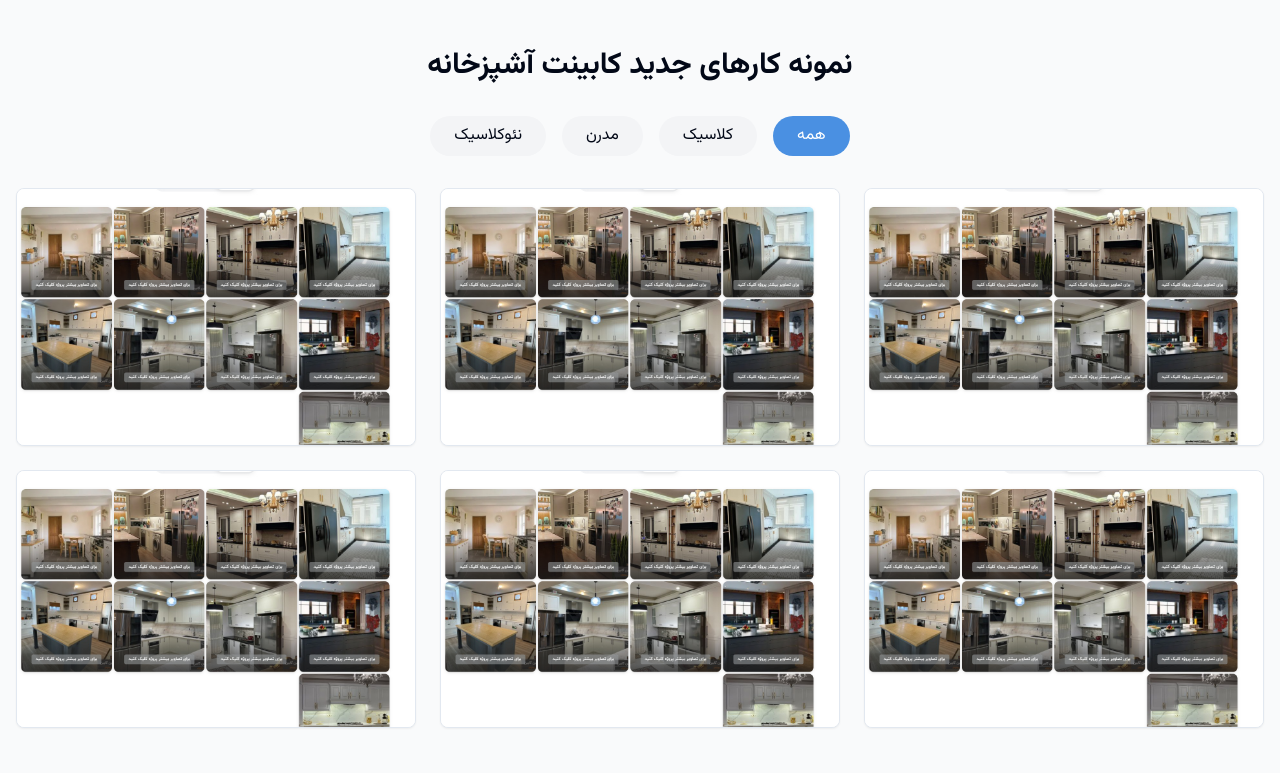
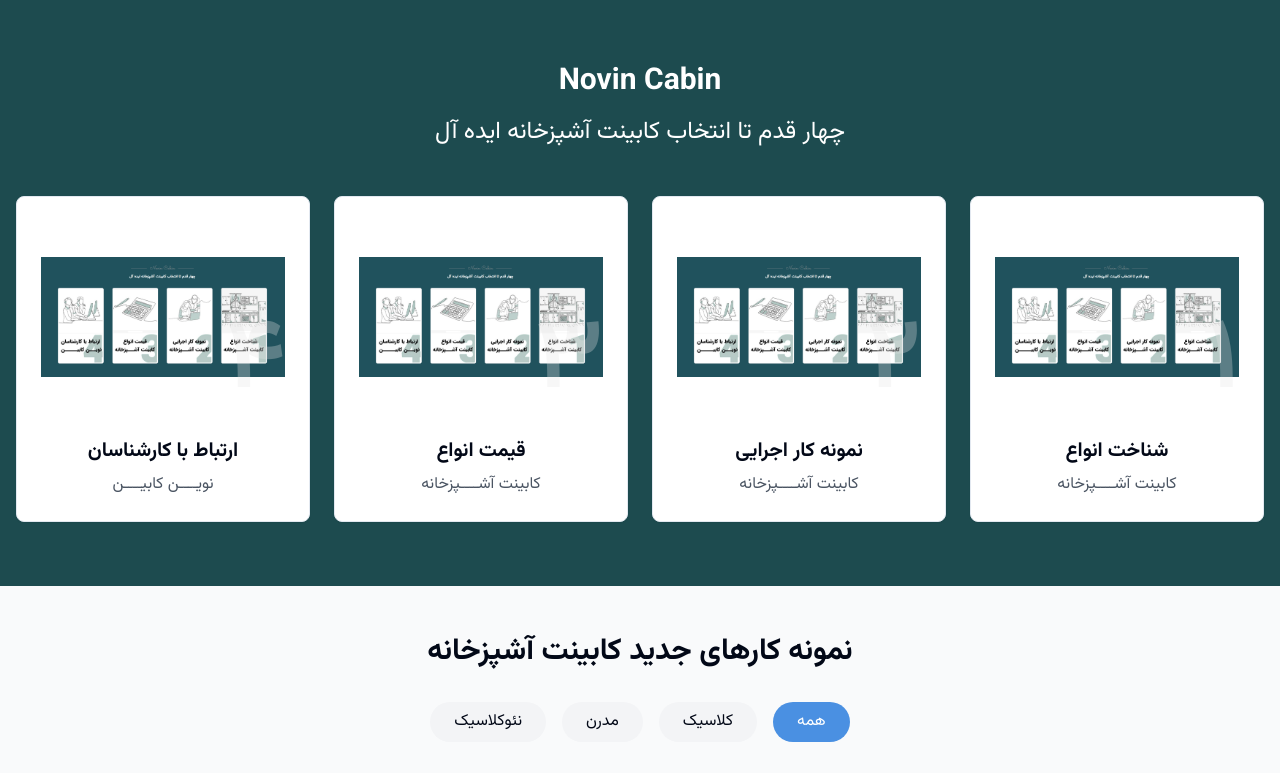
Before and after one commit to nicpame/rtl-cabinet-faqs, a React (Vite) app: page / in a window 1280 px wide. Shown: the top 773 px of the page. Built offline with nearby package versions, Linux system fonts and the light colour scheme.

Commit message:
Add new section component
Implement a new section component to the page, designed to resemble the provided image.
[skip gpt_engineer]

```diff
--- /dev/null
+++ b/src/components/StepsSection.tsx
@@ -0,0 +1,70 @@
+import { Card } from "@/components/ui/card";
+
+const steps = [
+  {
+    id: 1,
+    title: "شناخت انواع",
+    subtitle: "کابینت آشــــپزخانه",
+    image: "/lovable-uploads/bf950ca9-2299-4cd4-acad-8110f98ed252.png",
+    number: "۱"
+  },
+  {
+    id: 2,
+    title: "نمونه کار اجرایی",
+    subtitle: "کابینت آشــــپزخانه",
+    image: "/lovable-uploads/bf950ca9-2299-4cd4-acad-8110f98ed252.png",
+    number: "۲"
+  },
+  {
+    id: 3,
+    title: "قیمت انواع",
+    subtitle: "کابینت آشــــپزخانه",
+    image: "/lovable-uploads/bf950ca9-2299-4cd4-acad-8110f98ed252.png",
+    number: "۳"
+  },
+  {
+    id: 4,
+    title: "ارتباط با کارشناسان",
+    subtitle: "نویــــن کابیــــن",
+    image: "/lovable-uploads/bf950ca9-2299-4cd4-acad-8110f98ed252.png",
+    number: "۴"
+  }
+];
+
+export const StepsSection = () => {
+  return (
+    <section className="bg-[#1D4B4F] py-16" dir="rtl">
+      <div className="container mx-auto px-4">
+        <h2 className="text-center text-3xl font-bold text-white mb-4">
+          Novin Cabin
+        </h2>
+        <h3 className="text-center text-2xl text-white mb-12">
+          چهار قدم تا انتخاب کابینت آشپزخانه ایده آل
+        </h3>
+
+        <div className="grid grid-cols-1 md:grid-cols-2 lg:grid-cols-4 gap-6">
+          {steps.map((step) => (
+            <Card key={step.id} className="bg-white rounded-lg overflow-hidden hover:shadow-lg transition-shadow duration-300">
+              <div className="p-6">
+                <div className="relative h-48 mb-6">
+                  <img
+                    src={step.image}
+                    alt={step.title}
+                    className="w-full h-full object-contain"
+                  />
+                  <div className="absolute bottom-0 right-0 text-[100px] font-bold text-[#E5E5E5] opacity-30 leading-none">
+                    {step.number}
+                  </div>
+                </div>
+                <div className="text-center">
+                  <h4 className="text-xl font-bold mb-2">{step.title}</h4>
+                  <p className="text-gray-600">{step.subtitle}</p>
+                </div>
+              </div>
+            </Card>
+          ))}
+        </div>
+      </div>
+    </section>
+  );
+};
--- a/src/pages/Index.tsx
+++ b/src/pages/Index.tsx
@@ -1,9 +1,11 @@
 import { FAQ } from "@/components/FAQ";
 import { PortfolioGrid } from "@/components/PortfolioGrid";
+import { StepsSection } from "@/components/StepsSection";
 
 const Index = () => {
   return (
     <div className="min-h-screen bg-gray-50">
+      <StepsSection />
       <PortfolioGrid />
       <FAQ />
     </div>
```
Also changed, not shown: public/lovable-uploads/bf950ca9-2299-4cd4-acad-8110f98ed252.png (added).
